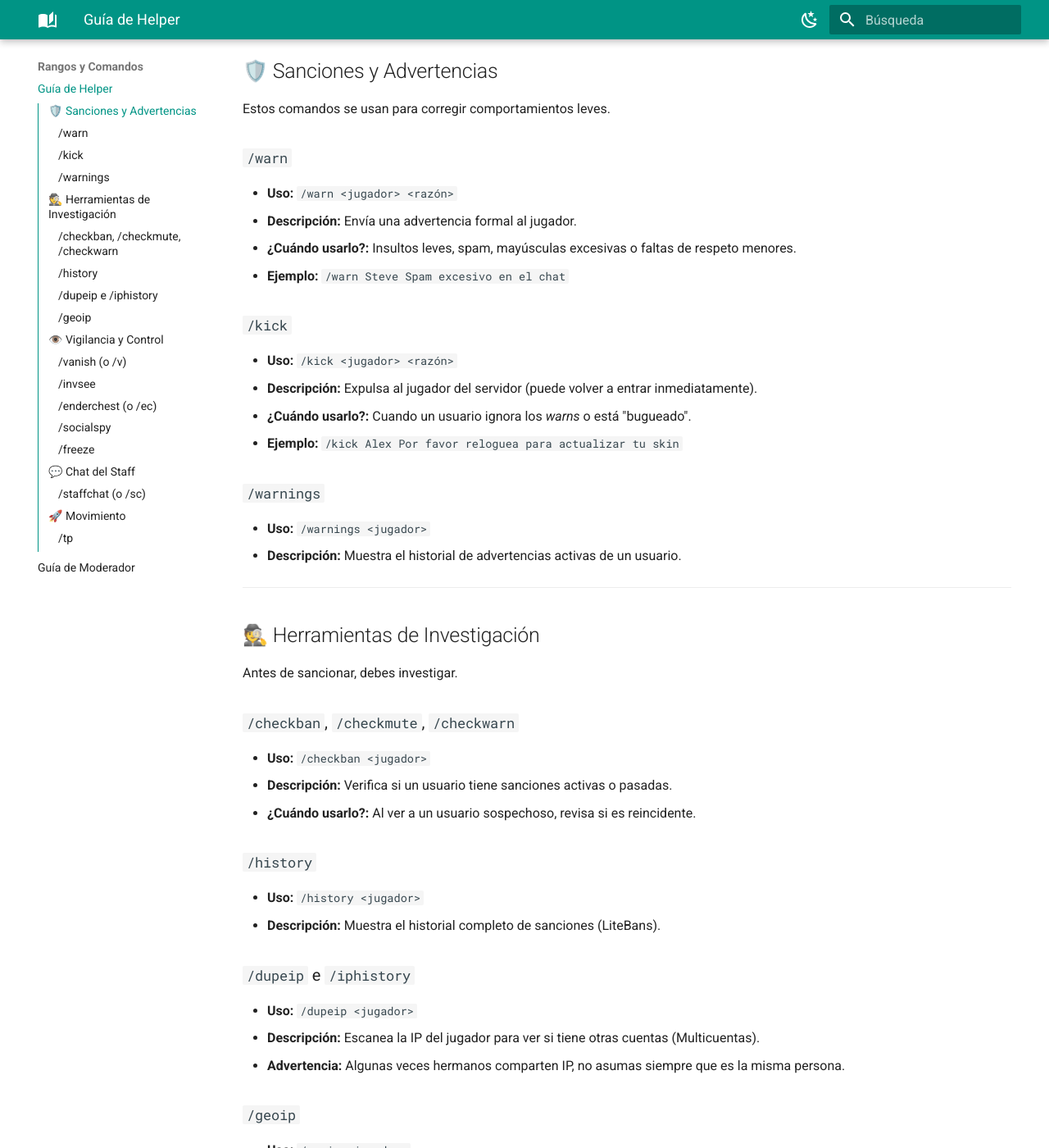
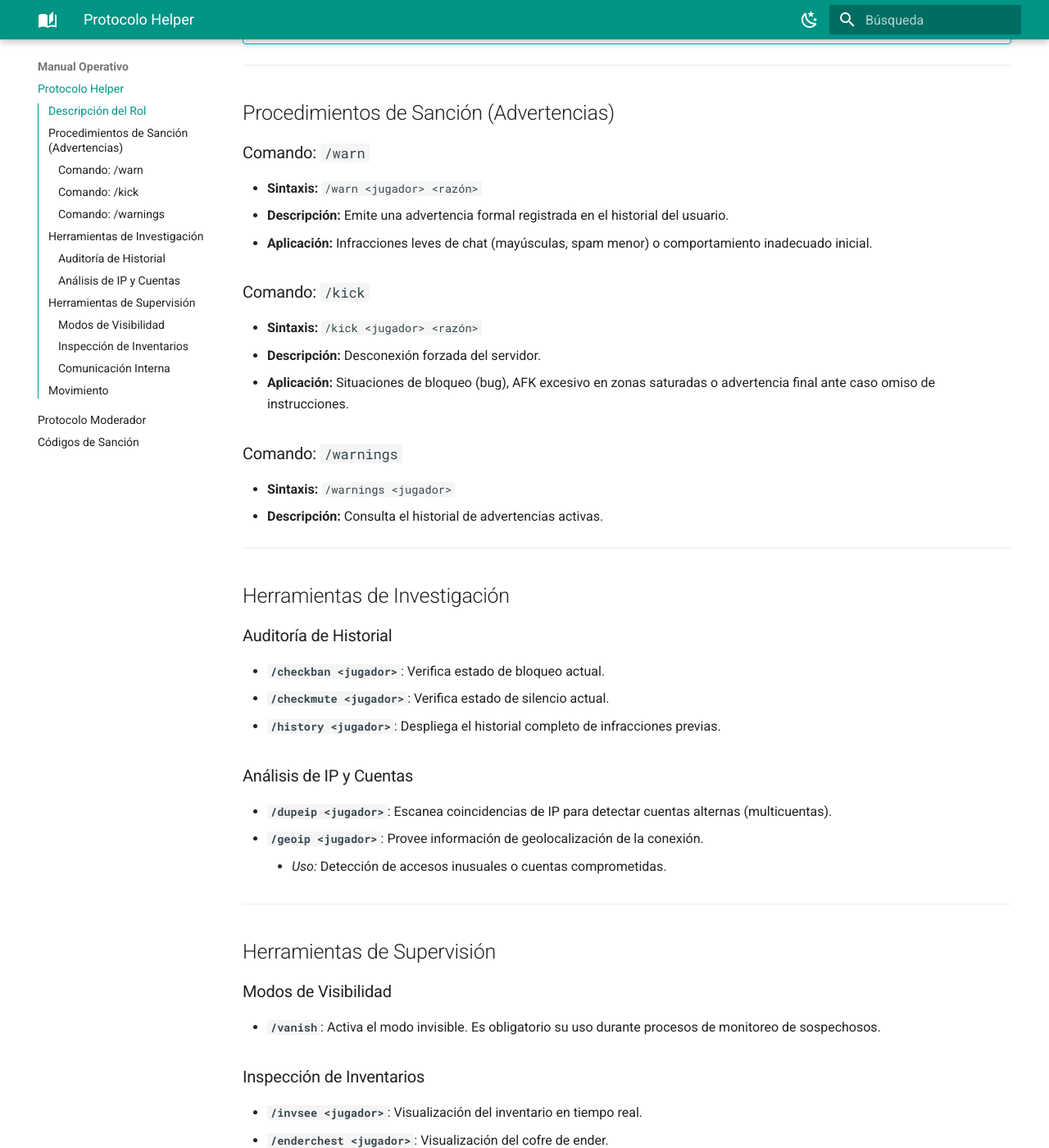
Before and after one commit to ymminnl/page-wiki, an MkDocs documentation site: the page built from docs/guias/helper.md, in a window 1280 px wide and 1400 px high, scrolled down 380 px. Shown: the whole window at 82% size. Built offline with MkDocs 1.6.1 and Material for MkDocs 9.7.7, drawn with Linux system fonts in a browser that asks for light colours; some of the changed text lies outside the part shown.

Commit message:
Refactor: Profesionalización de documentos y plantillas LiteBans

```diff
--- a/docs/guias/helper.md
+++ b/docs/guias/helper.md
@@ -1,100 +1,59 @@
-# Guía de Rango Helper
+# Protocolo de Actuación: Rango Helper
 
-Bienvenido al equipo. Como **Helper**, tu trabajo principal es asistir a los usuarios, resolver dudas y mantener el orden básico en el chat y el juego.
+## Descripción del Rol
+El rol de Helper tiene como objetivo principal la asistencia a usuarios y la moderación preventiva del chat. Se espera un comportamiento imparcial y profesional en todo momento.
 
 !!! info "Nota Importante"
-    Recuerda siempre tener pruebas (capturas o videos) antes de aplicar una sanción.
+    Toda sanción debe estar respaldada por evidencia gráfica (capturas de pantalla o video).
 
 ---
 
-## 🛡️ Sanciones y Advertencias
+## Procedimientos de Sanción (Advertencias)
 
-Estos comandos se usan para corregir comportamientos leves.
+### Comando: `/warn`
+*   **Sintaxis:** `/warn <jugador> <razón>`
+*   **Descripción:** Emite una advertencia formal registrada en el historial del usuario.
+*   **Aplicación:** Infracciones leves de chat (mayúsculas, spam menor) o comportamiento inadecuado inicial.
 
-### `/warn`
-*   **Uso:** `/warn <jugador> <razón>`
-*   **Descripción:** Envía una advertencia formal al jugador.
-*   **¿Cuándo usarlo?:** Insultos leves, spam, mayúsculas excesivas o faltas de respeto menores.
-*   **Ejemplo:** `/warn Steve Spam excesivo en el chat`
+### Comando: `/kick`
+*   **Sintaxis:** `/kick <jugador> <razón>`
+*   **Descripción:** Desconexión forzada del servidor.
+*   **Aplicación:** Situaciones de bloqueo (bug), AFK excesivo en zonas saturadas o advertencia final ante caso omiso de instrucciones.
 
-### `/kick`
-*   **Uso:** `/kick <jugador> <razón>`
-*   **Descripción:** Expulsa al jugador del servidor (puede volver a entrar inmediatamente).
-*   **¿Cuándo usarlo?:** Cuando un usuario ignora los *warns* o está "bugueado".
-*   **Ejemplo:** `/kick Alex Por favor reloguea para actualizar tu skin`
-
-### `/warnings`
-*   **Uso:** `/warnings <jugador>`
-*   **Descripción:** Muestra el historial de advertencias activas de un usuario.
+### Comando: `/warnings`
+*   **Sintaxis:** `/warnings <jugador>`
+*   **Descripción:** Consulta el historial de advertencias activas.
 
 ---
 
-## 🕵️ Herramientas de Investigación
+## Herramientas de Investigación
 
-Antes de sancionar, debes investigar.
+### Auditoría de Historial
+*   **`/checkban <jugador>`**: Verifica estado de bloqueo actual.
+*   **`/checkmute <jugador>`**: Verifica estado de silencio actual.
+*   **`/history <jugador>`**: Despliega el historial completo de infracciones previas.
 
-### `/checkban`, `/checkmute`, `/checkwarn`
-*   **Uso:** `/checkban <jugador>`
-*   **Descripción:** Verifica si un usuario tiene sanciones activas o pasadas.
-*   **¿Cuándo usarlo?:** Al ver a un usuario sospechoso, revisa si es reincidente.
-
-### `/history`
-*   **Uso:** `/history <jugador>`
-*   **Descripción:** Muestra el historial completo de sanciones (LiteBans).
-
-### `/dupeip` e `/iphistory`
-*   **Uso:** `/dupeip <jugador>`
-*   **Descripción:** Escanea la IP del jugador para ver si tiene otras cuentas (Multicuentas).
-*   **Advertencia:** Algunas veces hermanos comparten IP, no asumas siempre que es la misma persona.
-
-### `/geoip`
-*   **Uso:** `/geoip <jugador>`
-*   **Descripción:** Muestra la ubicación geográfica aproximada (país) de la IP del jugador.
-*   **Caso de uso:** Útil para detectar si una cuenta ha sido robada (ej. un usuario de España conectándose desde Rusia).
+### Análisis de IP y Cuentas
+*   **`/dupeip <jugador>`**: Escanea coincidencias de IP para detectar cuentas alternas (multicuentas).
+*   **`/geoip <jugador>`**: Provee información de geolocalización de la conexión.
+    *   *Uso:* Detección de accesos inusuales o cuentas comprometidas.
 
 ---
 
-## 👁️ Vigilancia y Control
+## Herramientas de Supervisión
 
-Comandos para monitorear la actividad sin ser visto.
+### Modos de Visibilidad
+*   **`/vanish`**: Activa el modo invisible. Es obligatorio su uso durante procesos de monitoreo de sospechosos.
 
-### `/vanish` (o `/v`)
-*   **Uso:** `/vanish`
-*   **Descripción:** Te hace completamente invisible para los usuarios normales.
-*   **¿Cuándo usarlo?:** Siempre que estés moderando o vigilando a un posible hacker.
+### Inspección de Inventarios
+*   **`/invsee <jugador>`**: Visualización del inventario en tiempo real.
+*   **`/enderchest <jugador>`**: Visualización del cofre de ender.
 
-### `/invsee`
-*   **Uso:** `/invsee <jugador>`
-*   **Descripción:** Abre el inventario del jugador en tiempo real.
-*   **Caso de uso:** Verificar si llevan items ilegales o x-ray.
-
-### `/enderchest` (o `/ec`)
-*   **Uso:** `/enderchest <jugador>`
-*   **Descripción:** Permite ver el cofre de ender del jugador.
-
-### `/socialspy`
-*   **Uso:** `/socialspy`
-*   **Descripción:** Te permite leer los mensajes privados (`/msg`) que se envían otros jugadores.
-*   **Nota:** Úsalo con ética profesional.
-
-### `/freeze`
-*   **Uso:** `/freeze <jugador>`
-*   **Descripción:** Congela al jugador para que no pueda moverse.
-*   **Caso de uso:** Fundamental para revisiones (ScreenShare) o para detener a alguien que está rompiendo reglas masivamente.
+### Comunicación Interna
+*   **`/staffchat`**: Canal exclusivo de comunicación del equipo.
+    *   *Protocolo:* Todo reporte interno o duda sobre sanciones debe tratarse por este medio.
 
 ---
 
-## 💬 Chat del Staff
-
-### `/staffchat` (o `/sc`)
-*   **Uso:** `/sc <mensaje>`
-*   **Descripción:** Envía un mensaje visible solo para el resto del staff.
-*   **Importante:** Toda comunicación sobre sanciones o sospechas debe ir por aquí, nunca por el chat público.
-
----
-
-## 🚀 Movimiento
-
-### `/tp`
-*   **Uso:** `/tp <jugador>`
-*   **Descripción:** Te teletransporta a la ubicación del jugador.
+## Movimiento
+*   **`/tp <jugador>`**: Teletransportación directa a la ubicación del usuario.
--- a/mkdocs.yml
+++ b/mkdocs.yml
@@ -1,4 +1,4 @@
-site_name: Wiki del Servidor
+site_name: Documentación Oficial
 site_url: https://ymminnl.github.io/page-wiki/
 # repo_url: https://github.com/ymminnl/page-wiki/
 # edit_uri: edit/main/docs/
@@ -6,13 +6,12 @@ site_url: https://ymminnl.github.io/page-wiki/
 theme:
   name: material
   language: es
-  # Logo e icono (puedes cambiarlos luego)
   icon:
     logo: material/book-open-page-variant
   favicon: assets/favicon.png
 
   palette:
-    # Modo Claro (por defecto)
+    # Modo Claro
     - media: "(prefers-color-scheme: light)"
       scheme: default
       primary: teal
@@ -46,6 +45,7 @@ markdown_extensions:
 
 nav:
   - Inicio: index.md
-  - Rangos y Comandos:
-    - Guía de Helper: guias/helper.md
-    - Guía de Moderador: guias/moderador.md
+  - Manual Operativo:
+    - Protocolo Helper: guias/helper.md
+    - Protocolo Moderador: guias/moderador.md
+    - Códigos de Sanción: guias/plantillas.md
```
Also changed, not shown: docs/guias/moderador.md (+36 -68 lines), docs/guias/plantillas.md (added, +40 -0 lines).
